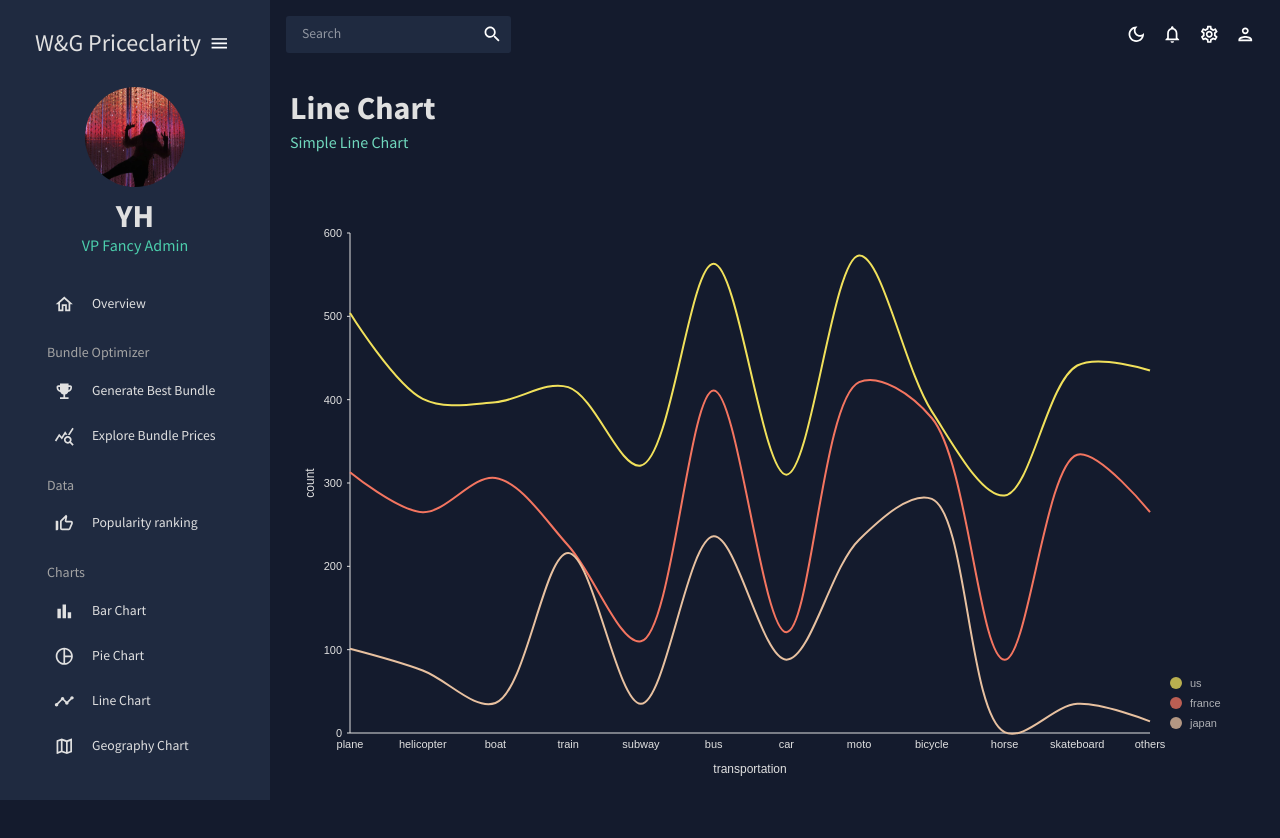
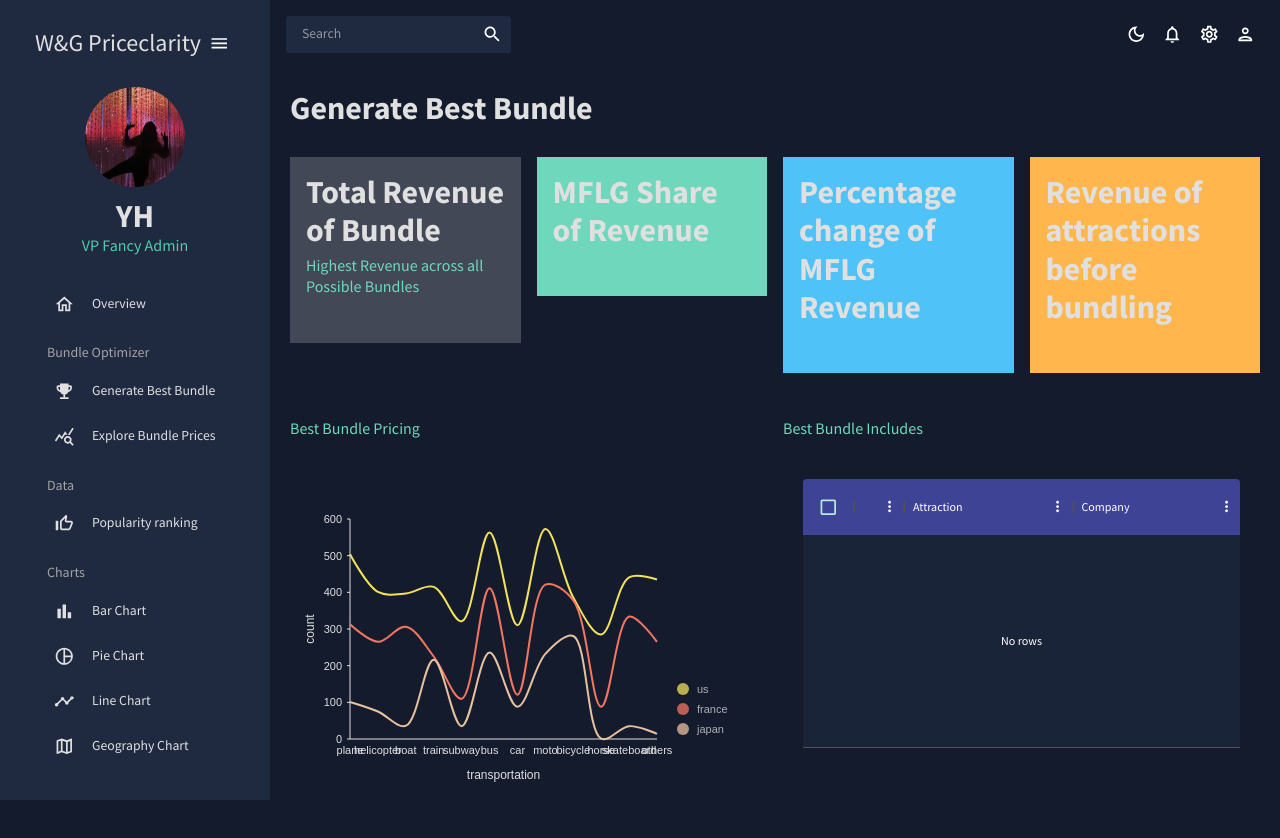
Before and after one commit to darryl-chan/DSA3101-Project, a React (Create React App) app in the folder dashboard/: page /gbb in a window 1280 px wide. Shown: the top 838 px of the page. Before the commit the page ends 800 px from the top, so only its background shows below. Built offline with nearby package versions, Linux system fonts and the light colour scheme.

Commit message:
generate best bundle setup & layout

```diff
--- /dev/null
+++ b/dashboard/src/components/TableBundle.jsx
@@ -0,0 +1,61 @@
+import React from "react";
+// import { Box, Typography, useTheme } from "@mui/material";
+import { Box, useTheme } from "@mui/material";
+import { DataGrid } from "@mui/x-data-grid";
+import { tokens } from "../theme";
+// import Header from "../components/Header";
+
+const TableBundle = () => {
+  const theme = useTheme();
+  const colors = tokens(theme.palette.mode);
+
+  // Define columns for the DataGrid
+  const columns = [
+    { field: "id", headerName: "No.", width: 20 },
+    { field: "attraction", headerName: "Attraction", flex: 1 },
+    { field: "company", headerName: "Company", flex: 1 },
+  ];
+
+  return (
+    <Box m="20px">
+      <Box
+        m="40px 0 0 0"
+        height="40vh"
+        sx={{
+          "& .MuiDataGrid-root": {
+            border: "none",
+          },
+          "& .MuiDataGrid-cell": {
+            borderBottom: "none",
+          },
+          "& .MuiDataGrid-columnHeaders": {
+            backgroundColor: colors.blueAccent[700],
+            borderBottom: "none",
+          },
+          "& .MuiDataGrid-virtualScroller": {
+            backgroundColor: colors.primary[400],
+          },
+          // "& .MuiDataGrid-footerContainer": {
+          //   borderTop: "none",
+          //   backgroundColor: colors.blueAccent[700],
+          // },
+          "& .MuiCheckbox-root": {
+            color: `${colors.greenAccent[200]} !important`,
+          },
+        }}
+      >
+        {/* Render DataGrid with empty rows */}
+        <DataGrid
+          checkboxSelection
+          rows={[]}
+          columns={columns}
+          pagination={false} // Disable pagination since one page is sufficient
+          autoPageSize // Automatically adjust height based on content
+          hideFooterPagination // Hide pagination footer
+        />
+      </Box>
+    </Box>
+  );
+};
+
+export default TableBundle;
--- a/dashboard/src/scenes/gbb/index.jsx
+++ b/dashboard/src/scenes/gbb/index.jsx
@@ -1,13 +1,56 @@
-import { Box } from "@mui/material";
+import { Box, Grid } from "@mui/material";
 import Header from "../../components/Header";
 import LineChart from "../../components/LineChart";
+import TableBundle from "../../components/TableBundle";
 
 const GBB = () => {
   return (
     <Box m="20px">
-      <Header title="Line Chart" subtitle="Simple Line Chart" />
-      <Box height="75vh">
-        <LineChart />
+      <Header title="Generate Best Bundle" />
+      <Grid container spacing={2} alignItems="stretch">
+        {/* Section 1 */}
+        <Grid item xs={12} sm={6} md={3}>
+          <Box p={2} bgcolor="primary.light" color="primary.contrastText">
+            <Header title="Total Revenue of Bundle" subtitle="Highest Revenue across all Possible Bundles" />
+          </Box>
+        </Grid>
+        {/* Section 2 */}
+        <Grid item xs={12} sm={6} md={3}>
+          <Box p={2} bgcolor="secondary.light" color="secondary.contrastText">
+            <Header title="MFLG Share of Revenue" />
+          </Box>
+        </Grid>
+        {/* Section 3 */}
+        <Grid item xs={12} sm={6} md={3}>
+          <Box p={2} bgcolor="info.light" color="info.contrastText">
+            <Header title="Percentage change of MFLG Revenue" />
+          </Box>
+        </Grid>
+        {/* Section 4 */}
+        <Grid item xs={12} sm={6} md={3}>
+          <Box p={2} bgcolor="warning.light" color="warning.contrastText">
+            <Header title="Revenue of attractions before bundling" />
+          </Box>
+        </Grid>
+      </Grid>
+      {/* Line Chart and Table */}
+      <Box mt={5} mb={2}>
+        <Grid container spacing={2}>
+          {/* Line Chart */}
+          <Grid item xs={12} md={6}> {/* grid item to occupy full width of container on XS screen and half the width on medium screen */}
+            <Header subtitle="Best Bundle Pricing" />
+            <Box height="40vh" width="100%">
+              <LineChart />
+            </Box>
+          </Grid>
+          {/* Table */}
+          <Grid item xs={12} md={6}>
+            <Header subtitle="Best Bundle Includes" />
+            <Box height="100%" width="100%">
+              <TableBundle />
+            </Box>
+          </Grid>
+        </Grid>
       </Box>
     </Box>
   );
```
Also changed, not shown: dashboard/src/components/CustomTable.jsx (added, +33 -0 lines).
